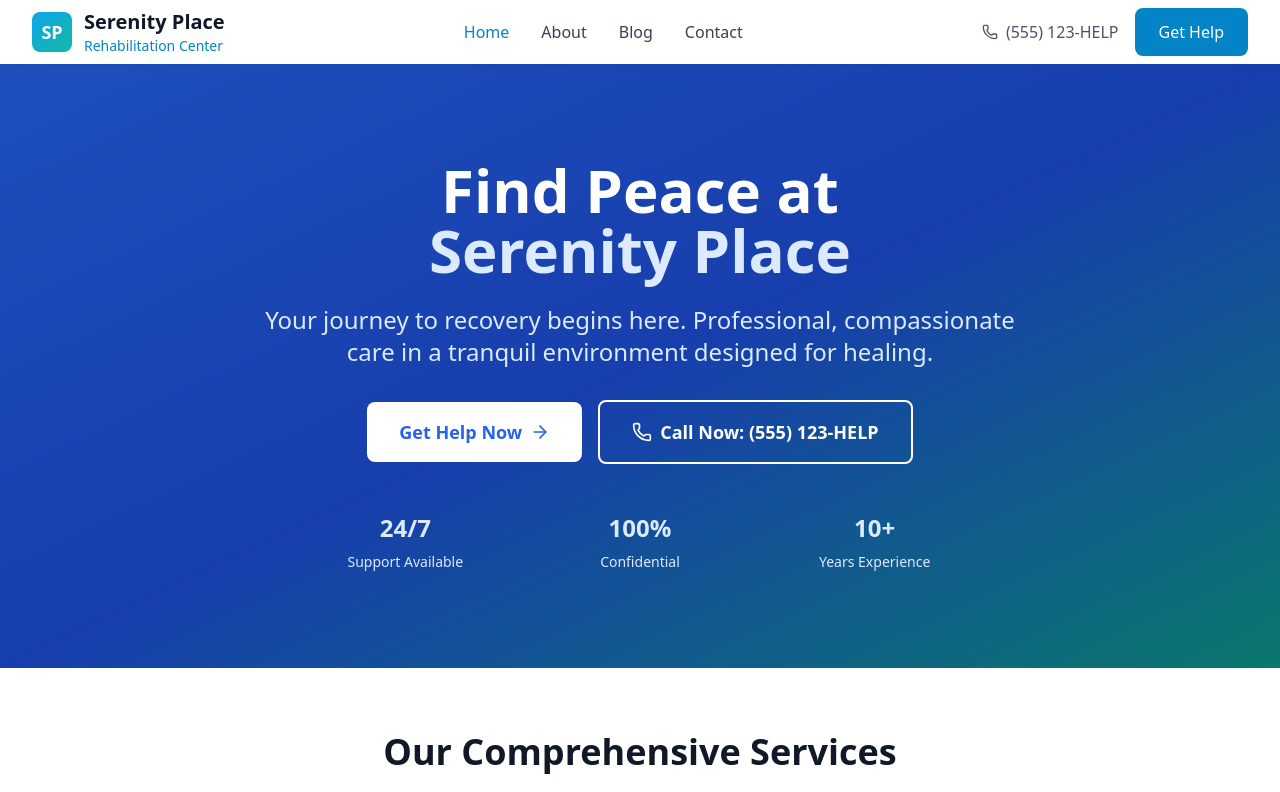
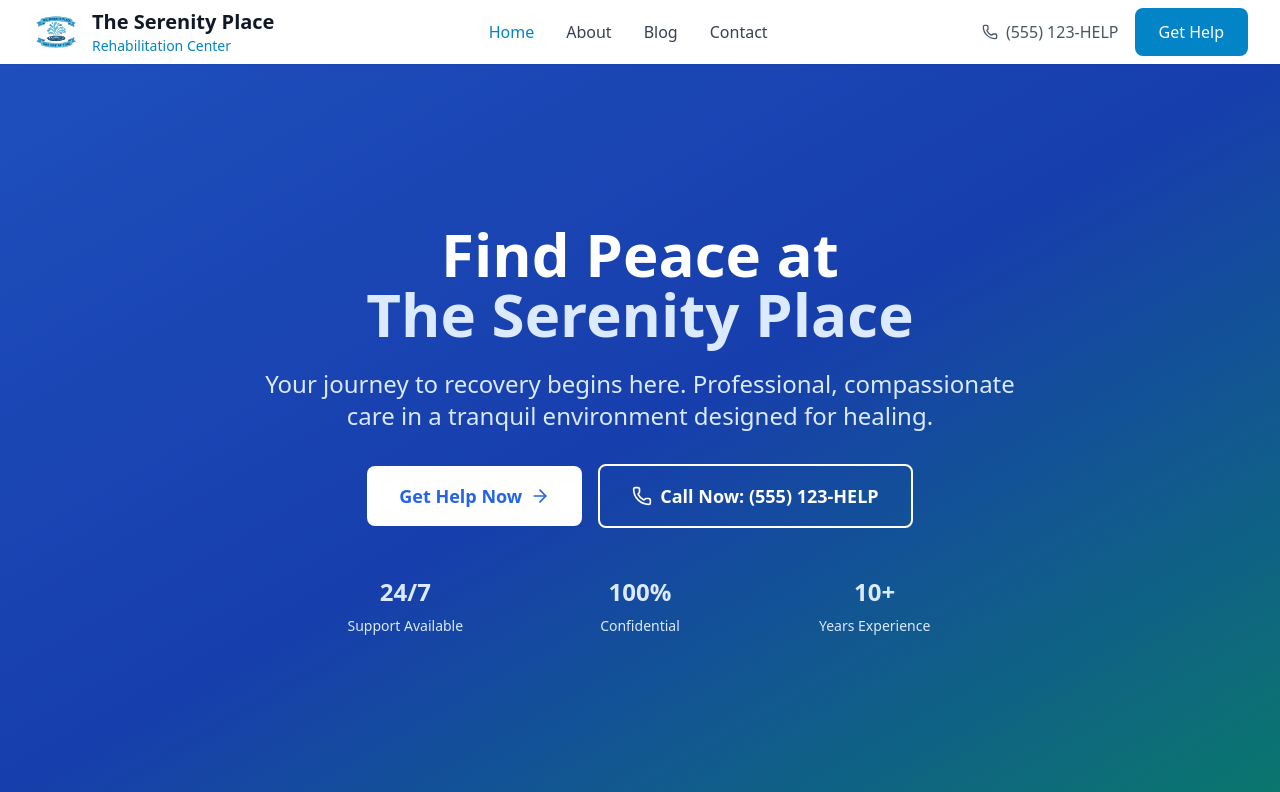
Before and after one commit to bkoimett/serenity-mern, a React (Vite) app in the folder client/: page / in a window 1280 px wide. Shown: the top 792 px of the page. Built offline with nearby package versions, Linux system fonts and the light colour scheme.

Commit message:
style(client): add logo svg, update title in index, update logo in footer, header. clean up hero styles

```diff
--- a/client/index.html
+++ b/client/index.html
@@ -2,9 +2,9 @@
 <html lang="en">
   <head>
     <meta charset="UTF-8" />
-    <link rel="icon" type="image/svg+xml" href="/vite.svg" />
+    <link rel="icon" type="image/svg+xml" href="/the-serenity-place-logo-2026.svg" />
     <meta name="viewport" content="width=device-width, initial-scale=1.0" />
-    <title>client</title>
+    <title>The Serenity Place</title>
   </head>
   <body>
     <div id="root"></div>
--- a/client/src/components/Footer.jsx
+++ b/client/src/components/Footer.jsx
@@ -8,6 +8,7 @@ import {
   Phone,
   MapPin,
 } from "lucide-react";
+import logo from "/the-serenity-place-logo-2026.svg";
 
 export function Footer() {
   return (
@@ -17,8 +18,12 @@ export function Footer() {
           {/* Brand Section */}
           <div className="md:col-span-2">
             <Link to="/" className="flex items-center space-x-3 mb-4">
-              <div className="w-10 h-10 bg-gradient-to-br from-blue-500 to-teal-500 rounded-lg flex items-center justify-center">
-                <span className="text-white font-bold text-lg">SP</span>
+              <div className="flex items-center justify-center">
+                <img
+                  src={logo}
+                  alt="The Serenity Place Logo"
+                  className="h-12 object-contain" // Tailwind styles
+                />
               </div>
               <div>
                 <span className="text-xl font-bold">Serenity Place</span>
--- a/client/src/components/Header.jsx
+++ b/client/src/components/Header.jsx
@@ -2,6 +2,7 @@
 import { useState } from "react";
 import { Link, useLocation } from "react-router-dom";
 import { Menu, X, Phone } from "lucide-react";
+import logo from "/the-serenity-place-logo-2026.svg"; // path goes UP one level from components to src
 
 export function Header() {
   const [mobileMenuOpen, setMobileMenuOpen] = useState(false);
@@ -20,12 +21,16 @@ export function Header() {
         <div className="flex justify-between items-center h-16">
           {/* Logo */}
           <Link to="/" className="flex items-center space-x-3">
-            <div className="w-10 h-10 bg-gradient-to-br from-primary-500 to-teal-500 rounded-lg flex items-center justify-center">
-              <span className="text-white font-bold text-lg">SP</span>
+            <div className="flex items-center justify-center">
+              <img
+                src={logo}
+                alt="The Serenity Place Logo"
+                className="h-12 object-contain" // Tailwind styles
+              />
             </div>
             <div>
               <span className="text-xl font-bold text-gray-900">
-                Serenity Place
+                The Serenity Place
               </span>
               <span className="block text-sm text-primary-600">
                 Rehabilitation Center
--- a/client/src/components/Hero.jsx
+++ b/client/src/components/Hero.jsx
@@ -6,12 +6,12 @@ export function Hero() {
   return (
     <section className="relative bg-gradient-to-br from-blue-600 via-blue-700 to-teal-600 text-white">
       <div className="absolute inset-0 bg-black/20"></div>
-      <div className="relative max-w-7xl mx-auto px-4 sm:px-6 lg:px-8 py-20 lg:py-24">
+      <div className="relative max-w-7xl mx-auto px-4 sm:px-6 lg:px-8 py-20 lg:py-40">
         {/* Main Content */}
         <div className="text-center">
           <h1 className="text-4xl md:text-6xl font-bold mb-6 leading-tight">
             Find Peace at
-            <span className="block text-blue-100">Serenity Place</span>
+            <span className="block text-blue-100">The Serenity Place</span>
           </h1>
 
           <p className="text-xl md:text-2xl mb-8 text-blue-100 max-w-3xl mx-auto leading-relaxed">
```
Also changed, not shown: client/public/the-serenity-place-logo-2026.svg (added).
